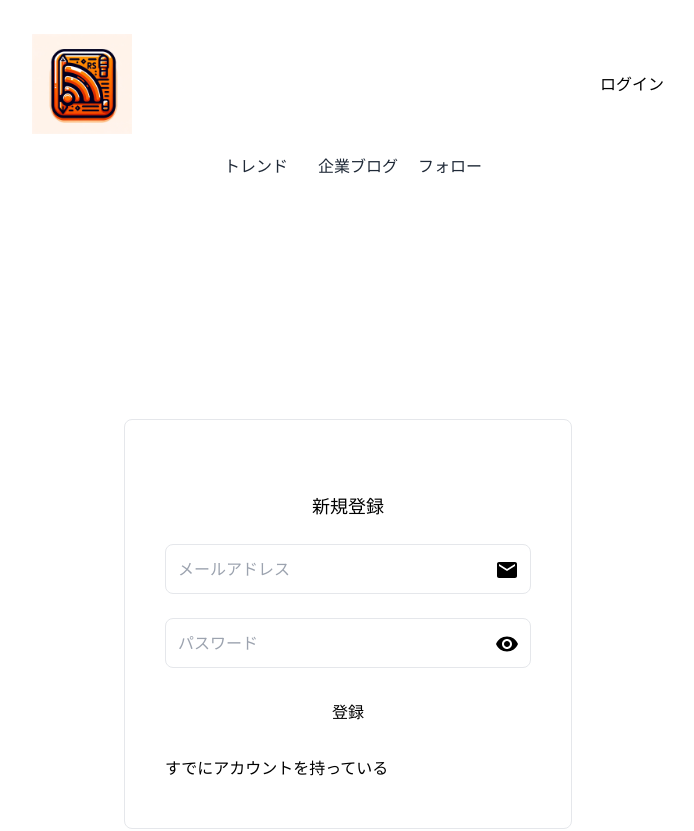
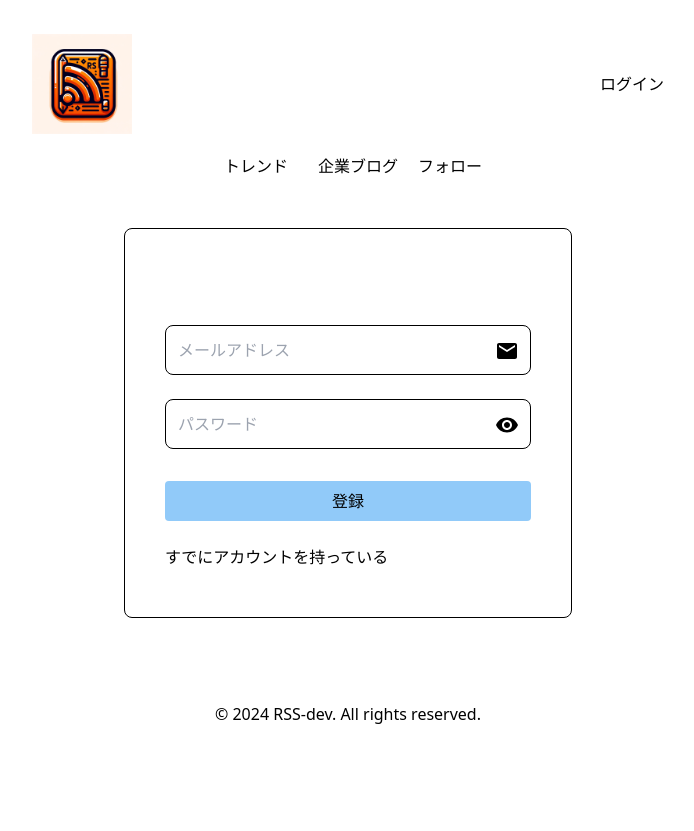
Before and after one commit to 109naoki/rss-frontend, a Next.js app: page /register in a window 1280 px wide. Shown: the top 831 px of the page, without its empty margins (292-986 px from the left). After the commit the page ends 800 px from the top, so only its background shows below. Built offline with nearby package versions, Linux system fonts and the light colour scheme.

Commit message:
login ui

```diff
--- a/app/View/index.tsx
+++ b/app/View/index.tsx
@@ -16,7 +16,7 @@ export const View: FC<Props> = ({ zenn }) => {
   const [isModalOpen, setIsModalOpen] = useState<boolean>(false);
 
   const toggleBookmark = (index: number) => {
-    setIsModalOpen(true); // ブックマークアイコンをクリックするとモーダルを開く
+    setIsModalOpen(true);
   };
 
   return (
@@ -33,8 +33,7 @@ export const View: FC<Props> = ({ zenn }) => {
       )}
 
       <div className="container mx-auto px-4">
-        <h1 className="text-2xl font-bold mb-8 text-center">zennのフィード</h1>
-        <div className="flex flex-wrap -mx-2">
+        <div className="flex flex-wrap -mx-2 mt-12">
           {zenn.items.map((item, index) => (
             <div key={index} className="w-full sm:w-1/2 md:w-1/3 px-2 mb-4">
               <div className="border border-gray-200 rounded-lg overflow-hidden hover:shadow-lg transition-shadow">
--- a/app/components/Header/index.tsx
+++ b/app/components/Header/index.tsx
@@ -9,22 +9,22 @@ export const Header: FC = () => {
 
   const getLinkClassName = (path: string) => {
     return pathname === path
-      ? "text-red-500 no-underline whitespace-nowrap"
-      : "text-gray-800 no-underline whitespace-nowrap";
+      ? "text-red-800 whitespace-nowrap"
+      : "text-gray-800 whitespace-nowrap";
   };
 
   return (
-    <header className="flex flex-col items-center max-w-2xl mx-auto mb-12 mt-6">
+    <header className="flex flex-col items-center max-w-2xl mx-auto  mt-6">
       <div className="flex items-center justify-between w-full py-2.5 px-5">
         <Link href="#">
           <Image src="/logo.webp" width={100} height={100} alt="Logo" />
         </Link>
-        <Link href="/login" className="no-underline whitespace-nowrap">
+        <Link href="/login" className="whitespace-nowrap">
           ログイン
         </Link>
       </div>
       <nav className="w-full">
-        <ul className="flex items-center justify-center m-0 p-0 overflow-x-auto whitespace-nowrap">
+        <ul className="flex items-center justify-center overflow-x-auto whitespace-nowrap">
           <li className="px-2.5 py-2.5 whitespace-nowrap md:px-5">
             <Link href="/" className={getLinkClassName("/")}>
               トレンド
--- a/app/login/View/index.tsx
+++ b/app/login/View/index.tsx
@@ -7,7 +7,7 @@ import LockIcon from "@mui/icons-material/Lock";
 import toast from "react-hot-toast";
 import CircularProgress from "@mui/material/CircularProgress";
 import Link from "next/link";
-import { useFormState } from "react-dom";
+import { useFormState, useFormStatus } from "react-dom";
 import { login } from "@/actions/auth/actions";
 const initialState = {
   message: null,
@@ -15,7 +15,7 @@ const initialState = {
 };
 
 export const View: FC = () => {
-  const [loading, setLoading] = useState(false);
+  const { pending } = useFormStatus();
   const [showPassword, setShowPassword] = useState(false);
   const [state, formAction] = useFormState(login, initialState);
   const togglePasswordVisibility = () => {
@@ -28,10 +28,9 @@ export const View: FC = () => {
   }, [state.message]);
 
   return (
-    <div className="flex min-h-screen items-center justify-center px-5 py-12 lg:px-20">
+    <div className="flex mt-10  items-center justify-center px-5 lg:px-20">
       <div className="mx-auto my-6 flex w-full max-w-md flex-col rounded-lg border p-10 md:mt-0">
         <div className="mt-8">
-          <h1 className="text-center text-lg">ログイン</h1>
           <div className="mt-6">
             <form action={formAction} className="space-y-6">
               <div className="relative mt-1">
@@ -88,10 +87,10 @@ export const View: FC = () => {
               <div>
                 <button
                   type="submit"
-                  className="mx-auto mt-4 block h-10 w-full rounded bg-bgRegister px-5 text-center text-textWhite"
-                  disabled={loading}
+                  className="bg-blueColor mx-auto mt-4 block h-10 w-full rounded bg-bgRegister px-5 text-center text-textWhite"
+                  disabled={pending}
                 >
-                  {loading ? (
+                  {pending ? (
                     <CircularProgress color="inherit" size={25} />
                   ) : (
                     "ログイン"
--- a/app/register/View/index.tsx
+++ b/app/register/View/index.tsx
@@ -8,14 +8,14 @@ import LockIcon from "@mui/icons-material/Lock";
 import CircularProgress from "@mui/material/CircularProgress";
 import Link from "next/link";
 import { create } from "@/actions/auth/actions";
-import { useFormState } from "react-dom";
+import { useFormState, useFormStatus } from "react-dom";
 import toast from "react-hot-toast";
 const initialState = {
   message: null,
   errors: {},
 };
 export const View: FC = () => {
-  const [loading, setLoading] = useState(false);
+  const { pending } = useFormStatus();
   const [showPassword, setShowPassword] = useState(false);
   const [state, formAction] = useFormState(create, initialState);
 
@@ -29,10 +29,9 @@ export const View: FC = () => {
   }, [state.message]);
 
   return (
-    <div className="flex min-h-screen items-center justify-center px-5 py-12 lg:px-20">
+    <div className="flex mt-10 items-center justify-center px-5 lg:px-20">
       <div className="mx-auto my-6 flex w-full max-w-md flex-col rounded-lg border p-10 md:mt-0">
         <div className="mt-8">
-          <h1 className="text-center text-lg">新規登録</h1>
           <div className="mt-6">
             <form className="space-y-6" action={formAction}>
               <div className="relative mt-1">
@@ -89,10 +88,10 @@ export const View: FC = () => {
               <div>
                 <button
                   type="submit"
-                  className="mx-auto mt-4 block h-10 w-full rounded bg-bgRegister px-5 text-center text-textWhite"
-                  disabled={loading}
+                  className="bg-blueColor mx-auto mt-8 block h-10 w-full rounded bg-bgRegister px-5 text-center text-textWhite"
+                  disabled={pending}
                 >
-                  {loading ? (
+                  {pending ? (
                     <CircularProgress color="inherit" size={25} />
                   ) : (
                     "登録"
--- a/app/tech/View/index.tsx
+++ b/app/tech/View/index.tsx
@@ -32,8 +32,7 @@ export const View: FC<Props> = ({ tech }) => {
       )}
 
       <div className="container mx-auto px-4">
-        <h1 className="text-2xl font-bold mb-8 text-center">企業のフィード</h1>
-        <div className="flex flex-wrap -mx-2">
+        <div className="flex flex-wrap -mx-2 mt-12">
           {tech.items.map((item, index) => (
             <div key={index} className="w-full sm:w-1/2 md:w-1/3 px-2 mb-4">
               <div className="border border-gray-200 rounded-lg overflow-hidden hover:shadow-lg transition-shadow">
--- a/tailwind.config.ts
+++ b/tailwind.config.ts
@@ -7,6 +7,9 @@ const config: Config = {
     "./app/**/*.{js,ts,jsx,tsx,mdx}",
   ],
   theme: {
+    colors: {
+      blueColor: "#91CAF9",
+    },
     extend: {
       backgroundImage: {
         "gradient-radial": "radial-gradient(var(--tw-gradient-stops))",
```
